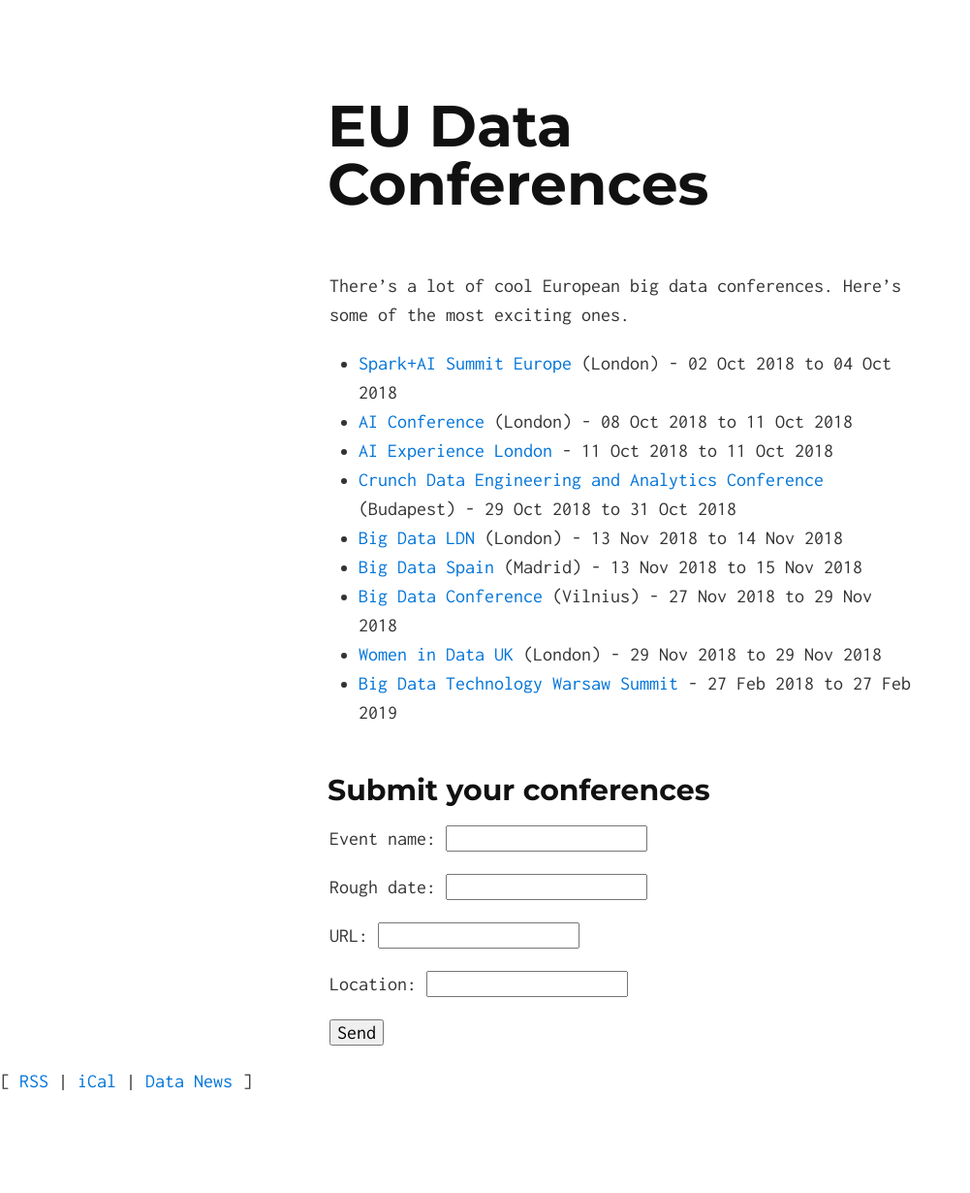
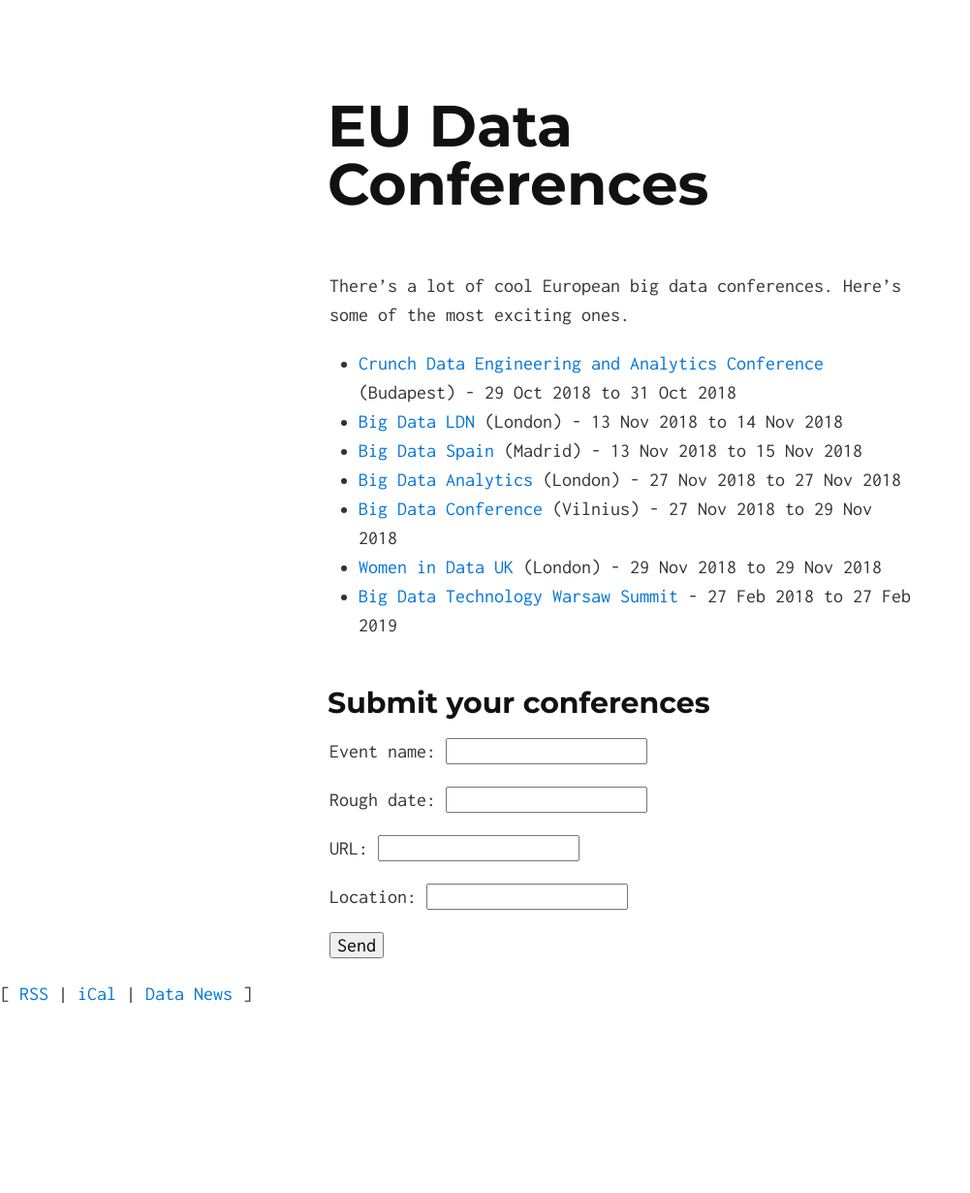
Before and after one commit to eudataconf/eudataconf, a Jekyll site: the page built from index.md, in a window 1280 px wide. Shown: the whole page at 97% size, without its empty margins (0-1001 px from the left). Built offline with Jekyll 4.4.1, drawn with Linux system fonts in a browser that asks for light colours; a script that is not in the unit is left out; after the commit the page ends 1140 px from its top, so only the background shows below that.

Commit message:
Add Big Data Analytics

```diff
--- a/_data/conferences.yml
+++ b/_data/conferences.yml
@@ -1,24 +1,4 @@
 conferences:
-  - enddate: 2018-10-04T00:00:00.000Z
-    location: London
-    name: Spark+AI Summit Europe
-    roughdate: 2-4 October 2018
-    startdate: 2018-10-02T00:00:00.000Z
-    uid: 29
-    uri: 'https://databricks.com/sparkaisummit/eu'
-  - enddate: '2018-10-11'
-    location: London
-    name: AI Conference
-    roughdate: 8-11 October 2018
-    startdate: '2018-10-08'
-    uid: 33
-    uri: 'https://conferences.oreilly.com/artificial-intelligence/ai-eu'
-  - enddate: '2018-10-11'
-    name: AI Experience London
-    roughdate: 11 October 2018
-    startdate: '2018-10-11'
-    uid: 36
-    uri: 'https://www.datarobot.com/ai-experience/london-2018/'
   - enddate: '2018-10-31'
     location: Budapest
     roughdate: 29-31 October 2018
@@ -40,6 +20,13 @@
     startdate: 2018-11-13T00:00:00.000Z
     uid: 27
     uri: 'https://www.bigdataspain.org/'
+  - name: Big Data Analytics
+    location: London
+    roughdate: 27 November 2018
+    startdate: 2018-11-27
+    enddate: 2018-11-27
+    uid: 39
+    uri: 'https://whitehallmedia.co.uk/bdanov2018/'
   - enddate: 2018-11-29
     location: Vilnius
     name: Big Data Conference
```
